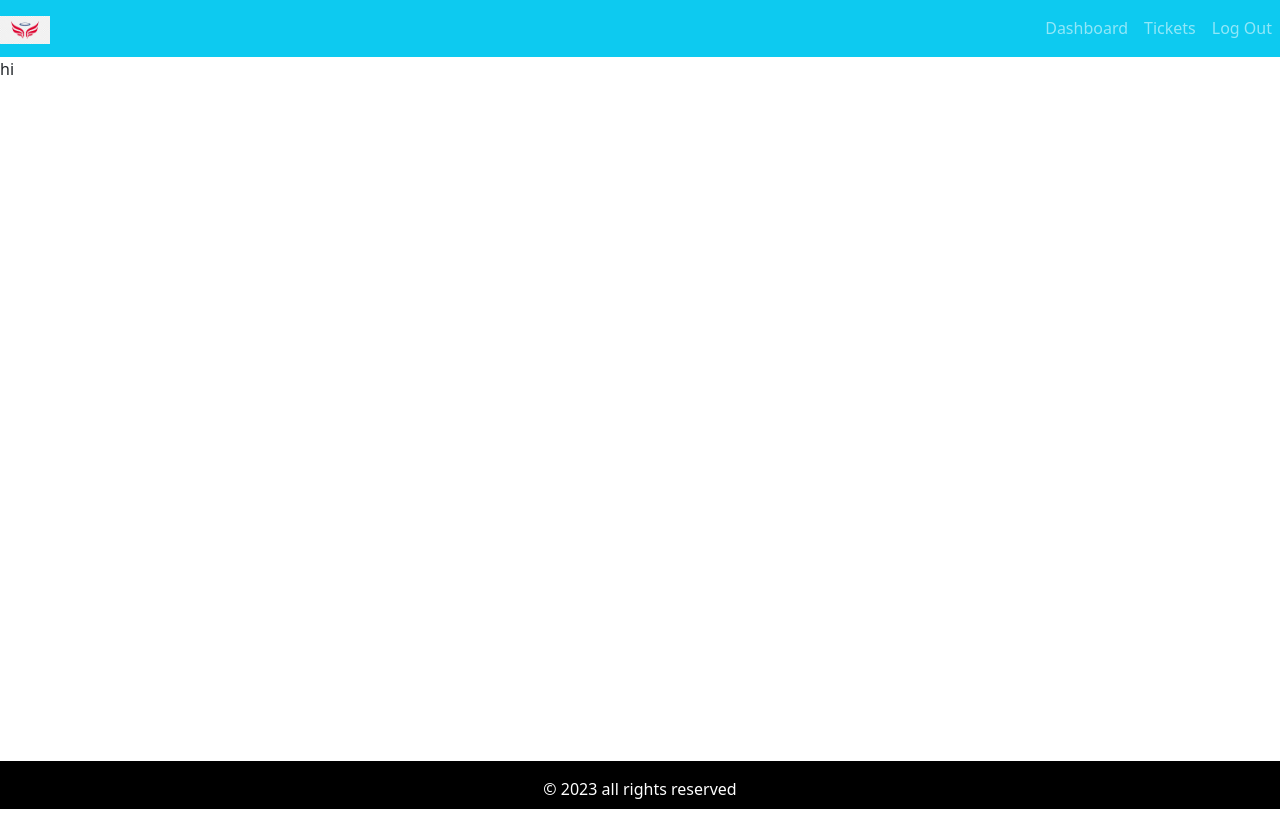
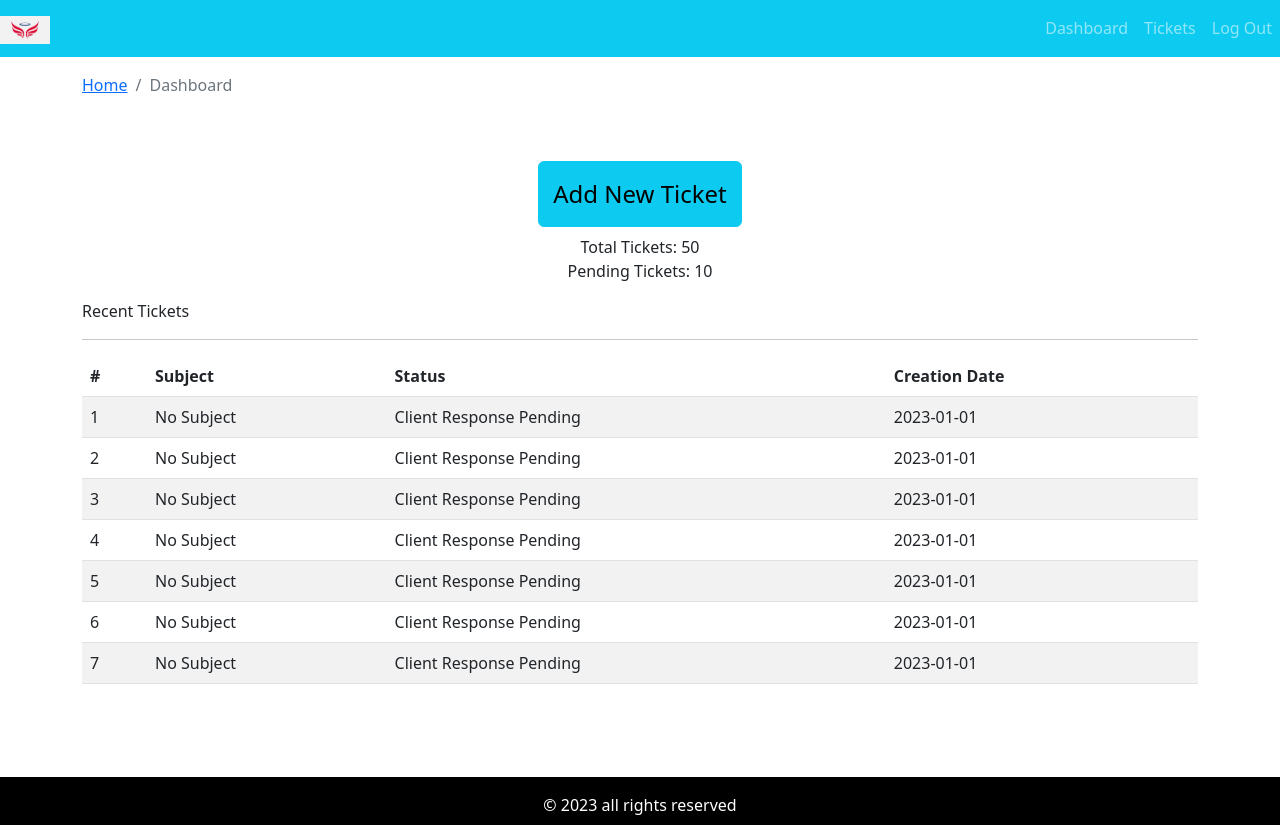
Before and after one commit to rahulsharma25/crm-frontend, a React (Create React App) app: page /ticket/1 in a window 1280 px wide. Built offline with nearby package versions, Linux system fonts and the light colour scheme.

Commit message:
CTS-5-added table and breadcrumb components

```diff
--- a/src/App.js
+++ b/src/App.js
@@ -1,6 +1,7 @@
 import React from 'react';
 import './App.css';
 import { DefaultLayout } from './layout/defaultLayout';
+import { Dashboard } from './pages/dashboard/dashboard';
 import { Entry } from './pages/entry/entry';
 
 function App() {
@@ -8,8 +9,7 @@
     <div className="App">
       {/* <Entry /> */}
       <DefaultLayout>
-        hi
-        {/* <div>hi</div> */}
+        <Dashboard/>
       </DefaultLayout>
     </div>
   );
--- /dev/null
+++ b/src/assets/data/dummy-ticket-data.json
@@ -0,0 +1,37 @@
+[
+    {
+        "id": 1,
+        "status": "Client Response Pending",
+        "addedAt": "2023-01-01"
+    },
+    {
+        "id": 2,
+        "status": "Client Response Pending",
+        "addedAt": "2023-01-01"
+    },
+    {
+        "id": 3,
+        "status": "Client Response Pending",
+        "addedAt": "2023-01-01"
+    },
+    {
+        "id": 4,
+        "status": "Client Response Pending",
+        "addedAt": "2023-01-01"
+    },
+    {
+        "id": 5,
+        "status": "Client Response Pending",
+        "addedAt": "2023-01-01"
+    },
+    {
+        "id": 6,
+        "status": "Client Response Pending",
+        "addedAt": "2023-01-01"
+    },
+    {
+        "id": 7,
+        "status": "Client Response Pending",
+        "addedAt": "2023-01-01"
+    }
+]
--- /dev/null
+++ b/src/components/breadcrumb/breadcrumb.js
@@ -0,0 +1,16 @@
+import React from 'react';
+import PropTypes from 'prop-types';
+import { Breadcrumb } from 'react-bootstrap';
+
+export const BreadcrumbComp = ({page}) => {
+  return (
+    <Breadcrumb>
+        <Breadcrumb.Item href="/">Home</Breadcrumb.Item>
+        <Breadcrumb.Item active>{page}</Breadcrumb.Item>
+    </Breadcrumb>
+  );
+};
+
+BreadcrumbComp.propTypes = {
+    page: PropTypes.object.isRequired
+};
--- /dev/null
+++ b/src/components/ticket-table/ticketTable.js
@@ -0,0 +1,40 @@
+import React from 'react';
+import PropTypes from 'prop-types';
+import { Table } from 'react-bootstrap';
+
+
+export const TicketTable = ({tickets}) => {
+  // tickets = {};
+  return (
+    <Table striped border hover>
+      <thead>
+        <tr>
+          <th>#</th>
+          <th>Subject</th>
+          <th>Status</th>
+          <th>Creation Date</th>
+        </tr>
+      </thead>
+      <tbody>
+        {tickets.length ? tickets.map((row) => {
+          return (
+            <tr key={row.id}>
+              <td>{row.id}</td>
+              <td>{row.subject || 'No Subject'}</td>
+              <td>{row.status}</td>
+              <td>{row.addedAt}</td>
+            </tr>);
+        }):
+        <tr>
+          <td colSpan={4} className='text-center'>No tickets to show</td>
+        </tr>
+        }
+      </tbody>
+    </Table>
+  );
+};
+
+
+TicketTable.propTypes = {
+  tickets: PropTypes.object.isRequired
+};
--- a/src/layout/defaultLayout.js
+++ b/src/layout/defaultLayout.js
@@ -6,7 +6,7 @@
 export const DefaultLayout = (props) => {
   return (
     <div className='default-layout'>
-      <header className='header'>
+      <header className='header mb-3'>
         <Header />
       </header>
 
--- /dev/null
+++ b/src/pages/dashboard/dashboard.js
@@ -0,0 +1,39 @@
+import React from 'react';
+import { Col, Container, Row, Button } from 'react-bootstrap';
+import { TicketTable } from '../../components/ticket-table/ticketTable';
+import tickets from '../../assets/data/dummy-ticket-data.json';
+import { BreadcrumbComp } from '../../components/breadcrumb/breadcrumb';
+
+export const Dashboard = () => {
+  return (
+    <Container>
+        <Row>
+            <BreadcrumbComp page='Dashboard' />
+        </Row>
+        <Row>
+            <Col className='mb-2 mt-5 text-center'>
+                <Button variant='info' style={{'font-size': '24px', 'padding': '14px'}}>Add New Ticket</Button>
+            </Col>
+        </Row>
+        <Row>
+            <Col className='mb-2 text-center'>
+                <div>Total Tickets: 50</div>
+                <div>Pending Tickets: 10</div>
+            </Col>
+        </Row>
+        <Row>
+            <Col className='mt-2'>
+                <div>Recent Tickets</div>
+            </Col>
+        </Row>
+        <hr/>
+
+        <Row>
+            <Col className='ticket-table'>
+                <TicketTable tickets={tickets}/>
+            </Col>
+        </Row>
+
+    </Container>
+  );
+};
```
